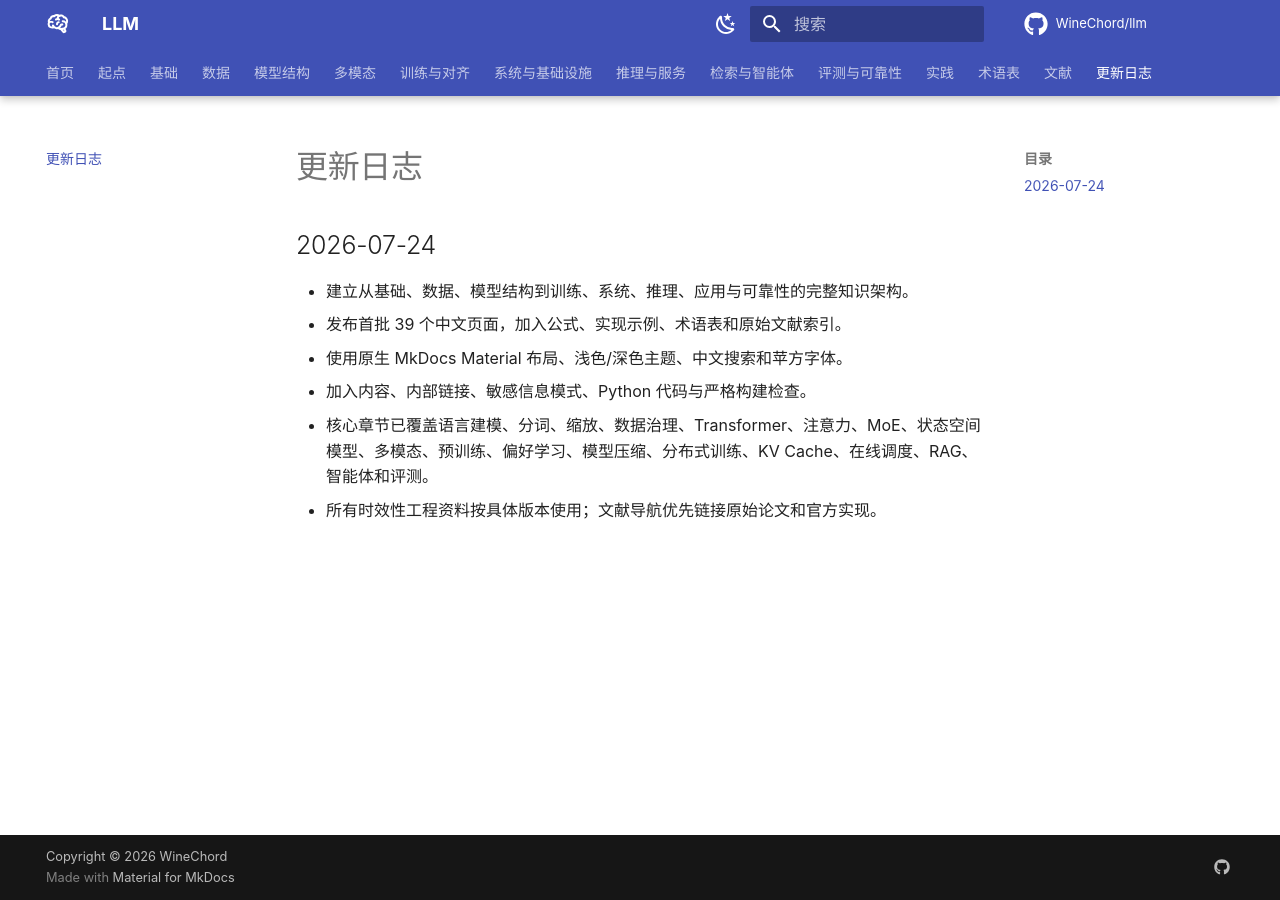
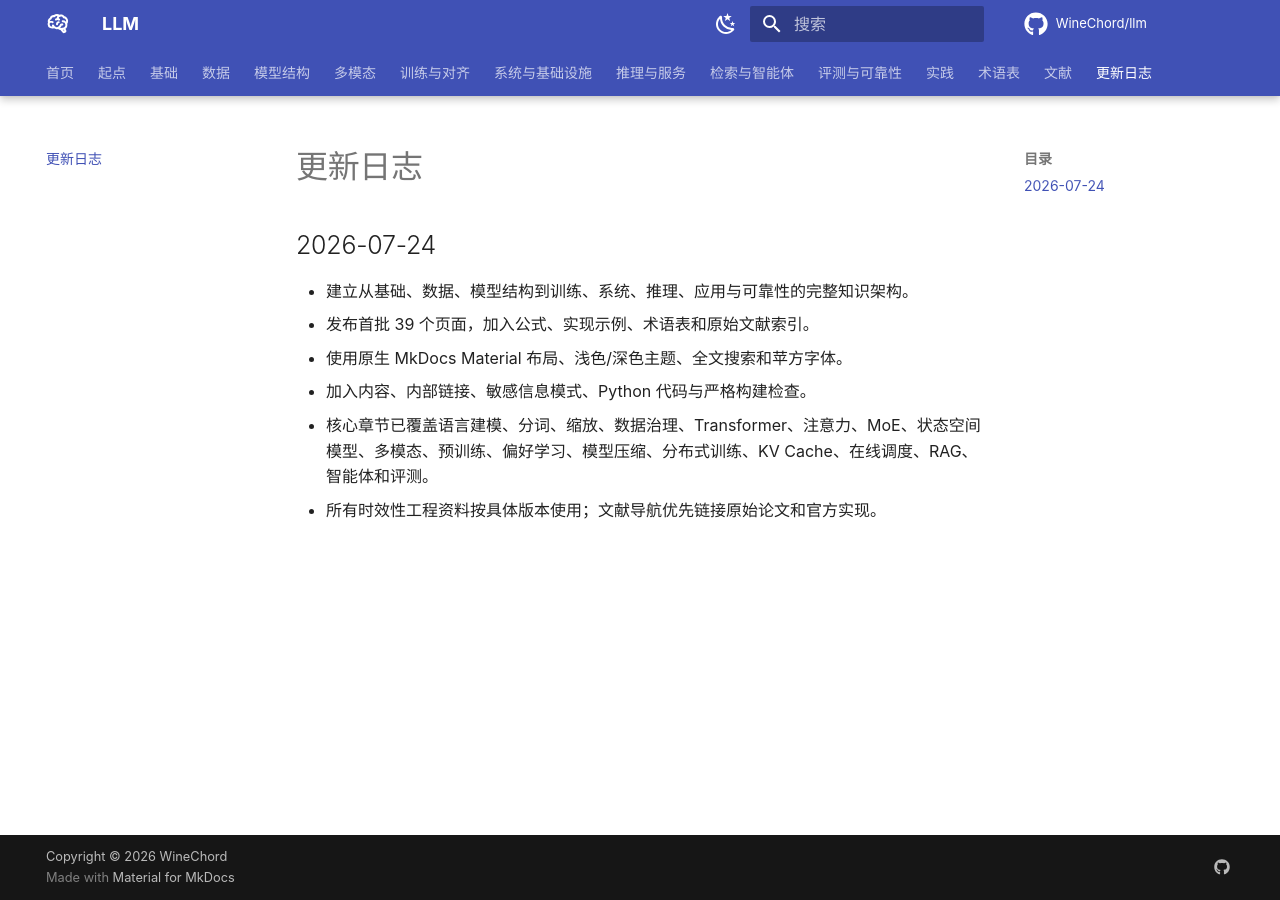
Before and after one commit to WineChord/llm, an MkDocs documentation site: the page built from docs/changelog.md, in a window 1280 px wide. Built offline with MkDocs 1.6.1 and Material for MkDocs 9.7.7, drawn with Linux system fonts in a browser that asks for light colours; comment, search, counter and statistics services are not loaded.

Commit message:
refine public metadata

```diff
--- a/docs/changelog.md
+++ b/docs/changelog.md
@@ -3,8 +3,8 @@
 ## 2026-07-24
 
 - 建立从基础、数据、模型结构到训练、系统、推理、应用与可靠性的完整知识架构。
-- 发布首批 39 个中文页面，加入公式、实现示例、术语表和原始文献索引。
-- 使用原生 MkDocs Material 布局、浅色/深色主题、中文搜索和苹方字体。
+- 发布首批 39 个页面，加入公式、实现示例、术语表和原始文献索引。
+- 使用原生 MkDocs Material 布局、浅色/深色主题、全文搜索和苹方字体。
 - 加入内容、内部链接、敏感信息模式、Python 代码与严格构建检查。
 - 核心章节已覆盖语言建模、分词、缩放、数据治理、Transformer、注意力、MoE、状态空间模型、多模态、预训练、偏好学习、模型压缩、分布式训练、KV Cache、在线调度、RAG、智能体和评测。
 - 所有时效性工程资料按具体版本使用；文献导航优先链接原始论文和官方实现。
--- a/mkdocs.yml
+++ b/mkdocs.yml
@@ -1,5 +1,5 @@
 site_name: LLM
-site_description: 中文大语言模型知识库：原理、训练、系统、推理与可靠性
+site_description: 大语言模型知识库：原理、训练、系统、推理与可靠性
 site_author: WineChord
 site_url: https://www.wineandchord.com/llm/
 repo_name: WineChord/llm
```
Also changed, not shown: README.md (+1 -1 lines).
